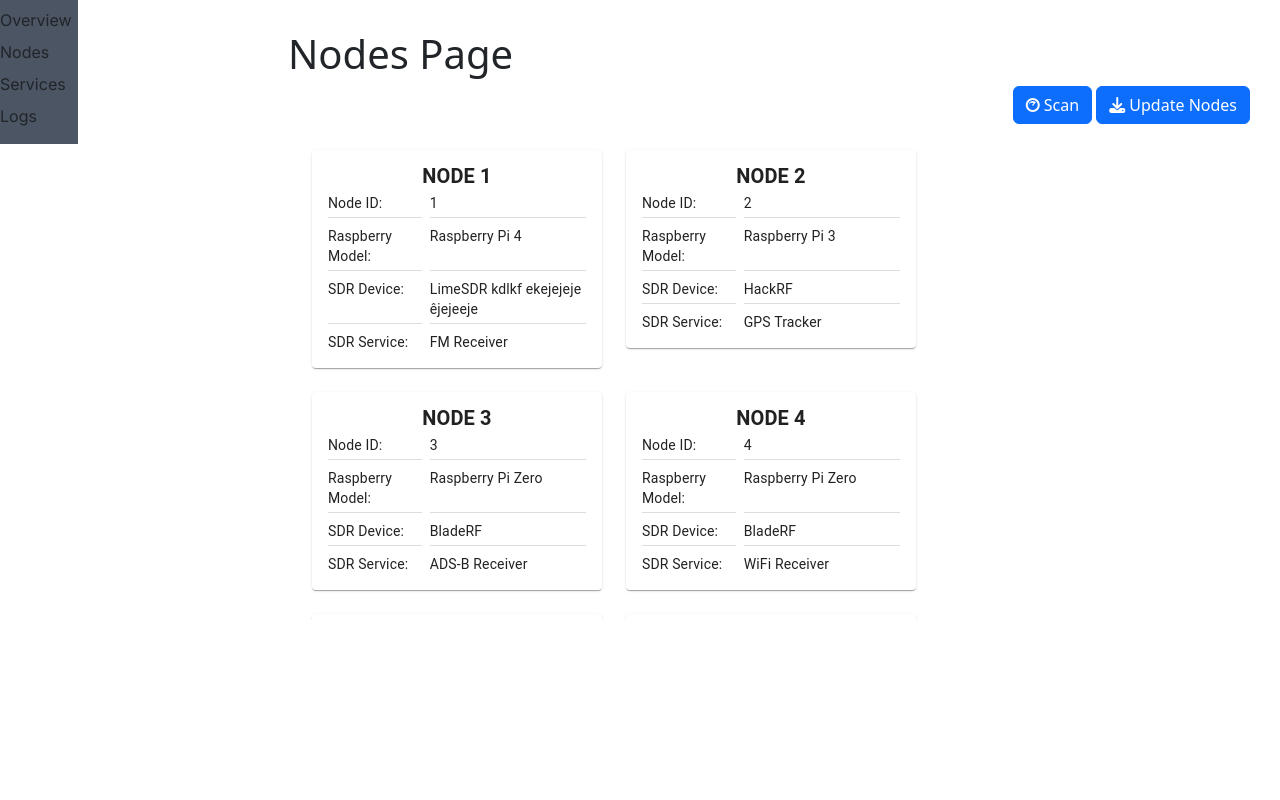
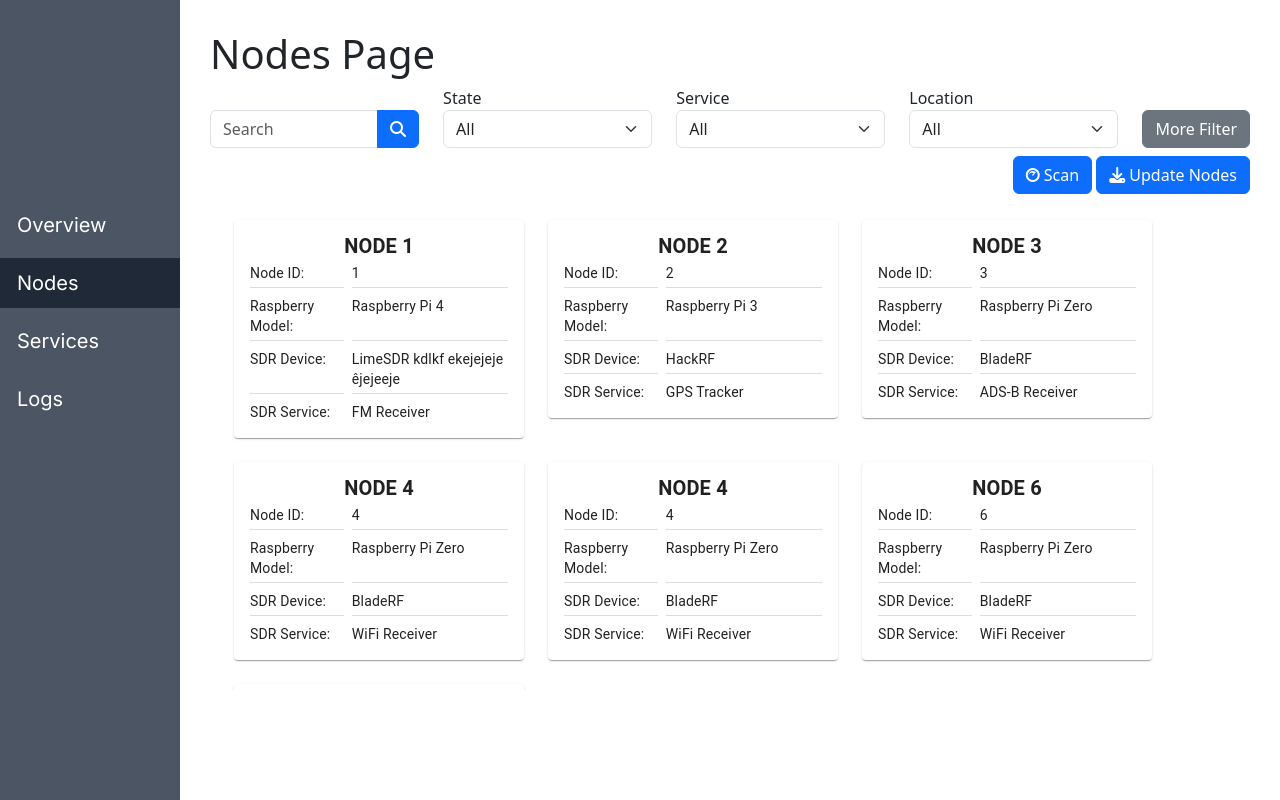
Before and after one commit to AnDinhquangC0/raspManagement, a React (Create React App) app in the folder rasp_management/: page /nodes in a window 1280 px wide. Built offline with nearby package versions, Linux system fonts and the light colour scheme.

Commit message:
add search, filter in Node screen

```diff
--- a/rasp_management/src/components/dropdown.js
+++ b/rasp_management/src/components/dropdown.js
@@ -1,8 +1,4 @@
 import React, { useState } from "react";
-import "bootstrap/dist/css/bootstrap.min.css";
-import 'bootstrap/dist/css/bootstrap.css';
-import '@fortawesome/fontawesome-free/css/all.min.css';
-
 
 const Dropdown = ({ options, onSelect, labelText }) => {
     const [selectedOption, setSelectedOption] = useState(options[0].value ? options[0].value : '');
--- a/rasp_management/src/components/modal_nodes_list.js
+++ b/rasp_management/src/components/modal_nodes_list.js
@@ -2,10 +2,6 @@
 import SearchBar from "./search_bar";
 import Dropdown from "./dropdown";
 import { Button } from "bootstrap";
-import "bootstrap/dist/css/bootstrap.min.css";
-import 'bootstrap/dist/css/bootstrap.css';
-import '@fortawesome/fontawesome-free/css/all.min.css';
-
 
 const ModalNodesList = ({ isShow, handleClose }) => {
   const [searchData, setSearchData] = useState("");
@@ -117,7 +113,7 @@
                 />
               </div>
               <div className="col-auto pt-4">
-          <button type="button" className="btn btn-secondary" id="moreFilter">
+                <button type="button" className="btn btn-secondary" id="moreFilter">
                   More Filter
                 </button>
               </div>
--- a/rasp_management/src/components/search_bar.js
+++ b/rasp_management/src/components/search_bar.js
@@ -1,9 +1,5 @@
 import React from "react";
 import { useState } from "react";
-import "bootstrap/dist/css/bootstrap.min.css";
-import 'bootstrap/dist/css/bootstrap.css';
-import '@fortawesome/fontawesome-free/css/all.min.css';
-
 
 const SearchBar = ({ onSearch }) => {
   const [query, setQuery] = useState("");
--- a/rasp_management/src/navbar/navbar.css
+++ b/rasp_management/src/navbar/navbar.css
@@ -1,6 +1,6 @@
 @import '../colors.css';
 
-.navbar {
+.navbar-custom {
     height: 100%;
     width: 180px;
     position: fixed;
@@ -10,7 +10,7 @@
     padding-top: 200px;
 }
 
-.nav-link, .nav-link:visited {
+.nav-link-custom, .nav-link-custom:visited {
     padding: 10px 17px;
     text-decoration: none;
     font-size: 20px;
@@ -20,7 +20,7 @@
     margin-bottom: 8px;
 }
 
-.nav-link:hover {
+.nav-link-custom:hover {
     background-color: var(--dark-gray);
     color: var(--white);
 }
--- a/rasp_management/src/navbar/navbar.js
+++ b/rasp_management/src/navbar/navbar.js
@@ -28,17 +28,17 @@
 
 const Navbar = () => {
     return (
-        <div className="navbar">
-            <NavLink to="/overview" className="nav-link" activeClassName="active">
+        <div className="navbar-custom">
+            <NavLink to="/overview" className="nav-link-custom" activeClassName="active">
                 Overview
             </NavLink>
-            <NavLink to="/nodes" className="nav-link" activeClassName="active">
+            <NavLink to="/nodes" className="nav-link-custom" activeClassName="active">
                 Nodes
             </NavLink>
-            <NavLink to="/services" className="nav-link" activeClassName="active">
+            <NavLink to="/services" className="nav-link-custom" activeClassName="active">
                 Services
             </NavLink>
-            <NavLink to="/logs" className="nav-link" activeClassName="active">
+            <NavLink to="/logs" className="nav-link-custom" activeClassName="active">
                 Logs
             </NavLink>
         </div>
--- a/rasp_management/src/nodes/Nodes.jsx
+++ b/rasp_management/src/nodes/Nodes.jsx
@@ -4,18 +4,71 @@
 import NodeCard from '../nodes/Card'; // Import the Card component
 import ModalNodesList from '../components/modal_nodes_list'; // Import the ModalNodesList component
 import { useState } from 'react';
+import SearchBar from '../components/search_bar';
+import Dropdown from "../components/dropdown";
 
 export default function Nodes() {
     const [showModal, setShowModal] = useState(false);
     const handleShow = () => setShowModal(true);
     const handleClose = () => setShowModal(false);
 
+    const [searchData, setSearchData] = useState("");
+    const handleSearch = (query) => {
+        setSearchData(query);
+      };
+
   return (
     <div>
         <div>
             <h1>Nodes Page</h1>
         </div>
-        <div className='d-flex justify-content-end pb-3'>
+        <div className="row align-items-center">
+            <div className="col pt-4">
+                <SearchBar onSearch={handleSearch} />
+            </div>
+            <div className="col">
+            <Dropdown
+                options={[
+                { label: "All", value: "all" },
+                { label: "Node 1", value: "node1" },
+                { label: "Node 2", value: "node2" },
+                { label: "Node 3", value: "node3" },
+                ]}
+        onSelect={(option) => console.log(option)}
+                labelText="State"
+            />
+            </div>
+            <div className="col">
+            <Dropdown
+                options={[
+                { label: "All", value: "all" },
+                { label: "Node 1", value: "node1" },
+                { label: "Node 2", value: "node2" },
+                { label: "Node 3", value: "node3" },
+                ]}
+        onSelect={(option) => console.log(option)}
+                labelText="Service"
+            />
+            </div>
+            <div className="col">
+            <Dropdown
+                options={[
+                { label: "All", value: "all" },
+                { label: "Node 1", value: "node1" },
+                { label: "Node 2", value: "node2" },
+                { label: "Node 3", value: "node3" },
+                ]}
+        onSelect={(option) => console.log(option)}
+                labelText="Location"
+            />
+            </div>
+            <div className="col-auto pt-4">
+                <button type="button" className="btn btn-secondary" id="moreFilter">
+                    More Filter
+                </button>
+            </div>
+        </div>
+        <div className='d-flex justify-content-end pb-3 pt-2'>
             <button className='btn btn-primary me-1' onClick={handleShow}><i className="fa-brands fa-cloudscale"></i> Scan</button>
             <button className='btn btn-primary'><i className="fas fa-download"></i> Update Nodes</button>
         </div>
```
Also changed, not shown: rasp_management/src/index.js (+3 -4 lines).
